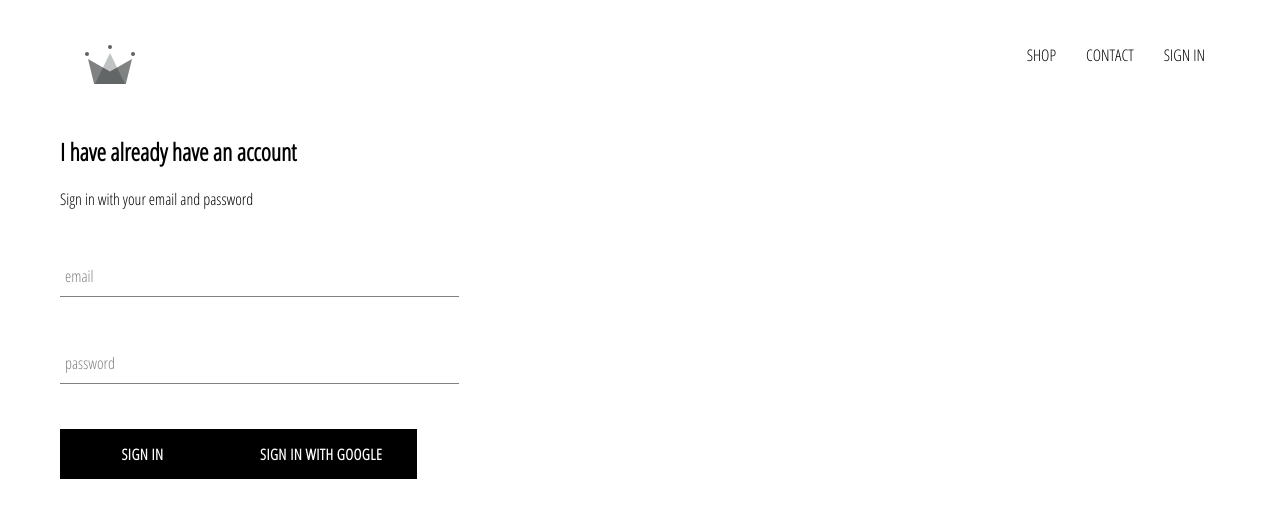
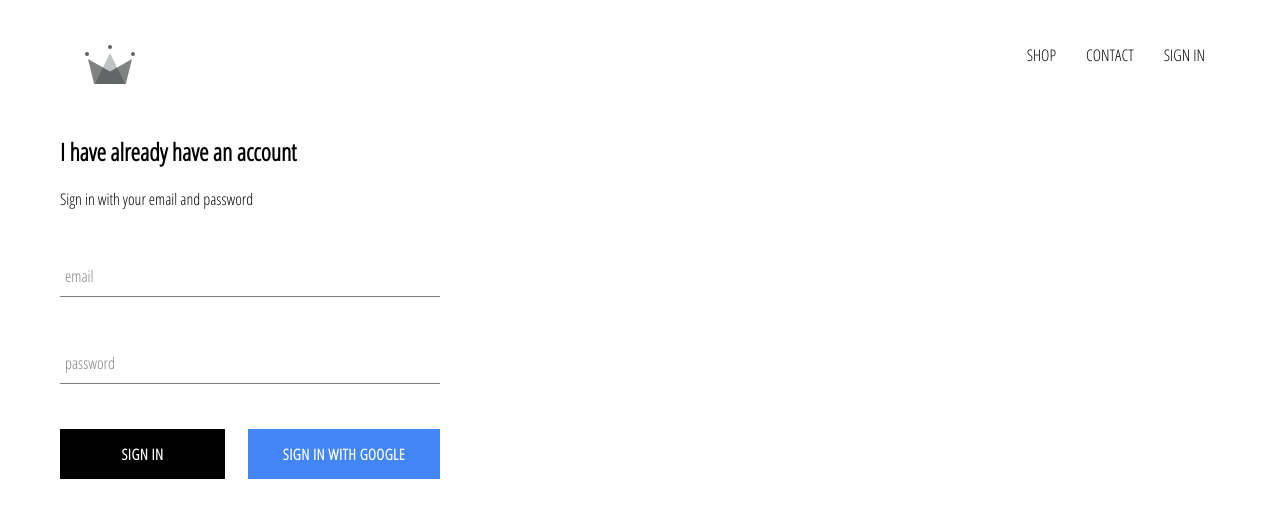
Before and after one commit to vibhu-khurana/Clothing-store, a React (Create React App) app: page /signIn in a window 1280 px wide. Shown: the top 518 px of the page. Built offline with nearby package versions, Linux system fonts and the light colour scheme; no server answers.

Commit message:
sign in and sign out added using firebase, style added to buttons

```diff
--- a/src/App.css
+++ b/src/App.css
@@ -7,3 +7,7 @@ a {
   text-decoration: none;
   color: black;
 }
+
+* {
+  box-sizing: border-box;
+}
--- a/src/App.js
+++ b/src/App.js
@@ -5,11 +5,35 @@ import HomePage from './pages/homepage/homepage.component';
 import ShopPage from './pages/shop/shop.component';
 import Header from './components/header/header.component';
 import SignInAndSignUpPage from './pages/sign-in-and-sign-up/sign-in-and-sign-up.component';
+import { auth } from './firebase/firebase.utils';
 
-function App() {
+class App extends React.Component {
+  constructor() {
+    super();
+
+    this.state = {
+      currentUser: null,
+    };
+  }
+
+  unsubscribeFromAuth = null;
+
+  componentDidMount() {
+    this.unsubscribeFromAuth = auth.onAuthStateChanged((user) => {
+      this.setState({ currentUser: user });
+
+      console.log(user);
+    });
+  }
+
+  componentWillUnmount() {
+    this.unsubscribeFromAuth();
+  }
+
+  render() {
     return (
       <div className=''>
-      <Header />
+        <Header currentUser={this.state.currentUser} />
         <Switch>
           <Route exact path='/' component={HomePage} />
           <Route path='/shop' component={ShopPage} />
@@ -18,5 +42,6 @@ function App() {
       </div>
     );
   }
+}
 
 export default App;
--- a/src/components/custom-button/custom-button.component.jsx
+++ b/src/components/custom-button/custom-button.component.jsx
@@ -1,8 +1,11 @@
 import React from 'react';
 import './custom-button.component.scss';
 
-const CustomButton = ({ children, ...otherProps }) => (
-  <button className='custom-button' {...otherProps}>
+const CustomButton = ({ children, isGoogleSignIn, ...otherProps }) => (
+  <button
+    className={`${isGoogleSignIn ? 'google-sign-in' : ''} custom-button`}
+    {...otherProps}
+  >
     {children}
   </button>
 );
--- a/src/components/custom-button/custom-button.component.scss
+++ b/src/components/custom-button/custom-button.component.scss
@@ -19,4 +19,14 @@
     color: black;
     border: 1px solid black;
   }
+
+  &.google-sign-in {
+    background-color: #4285f4;
+    color: white;
+
+    &:hover {
+      background-color: #357ae8;
+      border: none;
+    }
+  }
 }
--- a/src/components/header/header.component.jsx
+++ b/src/components/header/header.component.jsx
@@ -2,8 +2,9 @@ import React from 'react';
 import { Link } from 'react-router-dom';
 import './header.component.scss';
 import { ReactComponent as Logo } from '../../assets/crown.svg';
+import { auth } from '../../firebase/firebase.utils.js';
 
-const Header = () => (
+const Header = ({ currentUser }) => (
   <div className='header'>
     <Link className='logo-container' to='/'>
       <Logo className='logo' />
@@ -15,9 +16,15 @@ const Header = () => (
       <Link className='option' to='/contact'>
         CONTACT
       </Link>
-      <Link className='option' to='/signIn'>
-        SIGN IN
-      </Link>
+      {currentUser ? (
+        <div className='option' onClick={() => auth.signOut()}>
+          SIGN OUT
+        </div>
+      ) : (
+        <Link className='option' to='/signin'>
+          SIGN IN
+        </Link>
+      )}
     </div>
   </div>
 );
--- a/src/components/header/header.component.scss
+++ b/src/components/header/header.component.scss
@@ -20,6 +20,7 @@
 
     .option {
       padding: 10px 15px;
+      cursor: pointer;
     }
   }
 }
--- a/src/components/sign-in/sign-in.component.jsx
+++ b/src/components/sign-in/sign-in.component.jsx
@@ -49,11 +49,12 @@ class SignIn extends React.Component {
             label='password'
             required
           />
-          <CustomButton type='submit'> Sign In</CustomButton>
-          <CustomButton onClick={signInWithGoogle}>
-            {' '}
-            Sign in with Google{' '}
-          </CustomButton>
+          <div className='buttons'>
+            <CustomButton type='submit'> Sign in </CustomButton>
+            <CustomButton onClick={signInWithGoogle} isGoogleSignIn>
+              Sign in with Google
+            </CustomButton>
+          </div>
         </form>
       </div>
     );
--- a/src/components/sign-in/sign-in.styles.scss
+++ b/src/components/sign-in/sign-in.styles.scss
@@ -1,9 +1,14 @@
 .sign-in {
-  width: 30vw;
+  width: 380px;
   display: flex;
   flex-direction: column;
 
   .title {
     margin: 10px 0;
   }
+
+  .buttons {
+    display: flex;
+    justify-content: space-between;
+  }
 }
```
Lines whose indentation alone changed are shown as unchanged.
